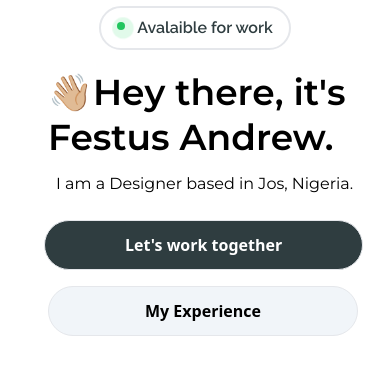
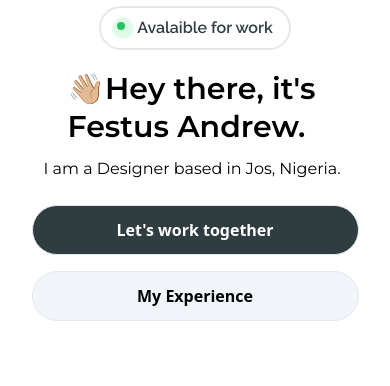
Before and after one commit to KeswetRinret/Festus_Andrew_Portfolio, a React (Vite) app: page / in a window 390 px wide. Shown: the part 158-544 px from the top of the page. Built offline with nearby package versions, Linux system fonts and the light colour scheme.

Commit message:
some corrections on the hero section

```diff
--- a/src/components/landingPage/Hero.jsx
+++ b/src/components/landingPage/Hero.jsx
@@ -4,7 +4,7 @@ import { Link, NavLink } from "react-router-dom";
 
 const Hero = () => {
   return (
-    <div className="container mx-auto md:my-5 my-1">
+    <div className="container mx-auto max-w-[90%] md:my-5 my-1">
       <div className="w-full flex flex-col justify-center items-center space-y-4">
         <NavLink to={"/"}>
           <img
@@ -71,21 +71,21 @@ const Hero = () => {
         </div>
 
         <div className="md:w-[75%] w-full mt-5 md:mt-8 ">
-          <p className="font-tertiaryFont md:ml-16 ml-12 md:mx-0 mx-3 md:text-6xl text-4xl font-semibold leading-tight">
+          <p className="font-tertiaryFont md:ml-16 ml-12 w-full md:mx-0 mx-3 md:text-6xl text-3xl font-semibold leading-tight">
             👋🏼Hey there, it's <br /> Festus Andrew.
           </p>
 
-          <p className="md:mt-6 mt-3 md:mx-0 mx-3 font-tertiaryFont md:text-xl md:ml-36 ml-14 ">
+          <p className="md:mt-6 mt-3 md:mx-0 mx-3 font-tertiaryFont md:text-xl md:ml-32 ml-6 w-full  ">
             I am a Designer based in Jos, Nigeria.
           </p>
 
-          <div href="contact" className="md:space-x-8 md:mt-6 mt-6 md:pl-20 md:mb-12 mb-10 space-x-4 md:ml-8 ml-8 mx-3 md:mx-0 ">
-            <button className="border rounded-full md:px-6 px-20 p-3 md:p-2.5 ml-3 font-bold md:text-lg  bg-primaryColor text-white hover:bg-hoverColor">
+          <div href="contact" className="md:space-x-8 md:mt-6 mt-6 md:pl-20 md:mb-12 mb-10 md:ml-8 mx-3 md:mx-0 ">
+            <button className="border rounded-full md:w-56 w-full p-3 md:p-2.5 font-bold md:text-lg  bg-primaryColor text-white hover:bg-hoverColor">
               <a href="#contact">Let's work together</a>
             </button>
 
             <Link to={"./MoreAbout"}>
-              <button className="border rounded-full mt-4 md:px-8 px-24 p-3 md:p-2.5 font-bold md:text-lg bg-slate-100 hover:bg-slate-200">
+              <button className="border rounded-full mt-4  md:w-56 w-full p-3 md:p-2.5 font-bold md:text-lg bg-slate-100 hover:bg-slate-200">
                 My Experience
               </button>
             </Link>
--- a/src/components/myWorks/Wander.jsx
+++ b/src/components/myWorks/Wander.jsx
@@ -4,7 +4,7 @@ import { Link } from "react-router-dom";
 
 const Wander = () => {
   return (
-    <div className=" mx-32 my-4">
+    <div className="md:mx-32 mx-auto max-w[90%] my-4">
       <div className="w-full flex flex-col justify-center items-center space-y-4">
         <Link to={"/"}>
           <img
--- a/src/components/myWorks/Works.jsx
+++ b/src/components/myWorks/Works.jsx
@@ -64,6 +64,7 @@ const Works = () => {
 
         <div className="relative overflow-hidden">
           <Link to={"./Wander"}>
+
             <img
               className="w-[500px] h-64 md:h-[600px] object-cover rounded-2xl hover:scale-110 transition duration-500 cursor-pointer"
               src="https://framerusercontent.com/images/WisIsy97GUDG2UDk2aEq1F6MUaY.jpg?scale-down-to=2048"
```
